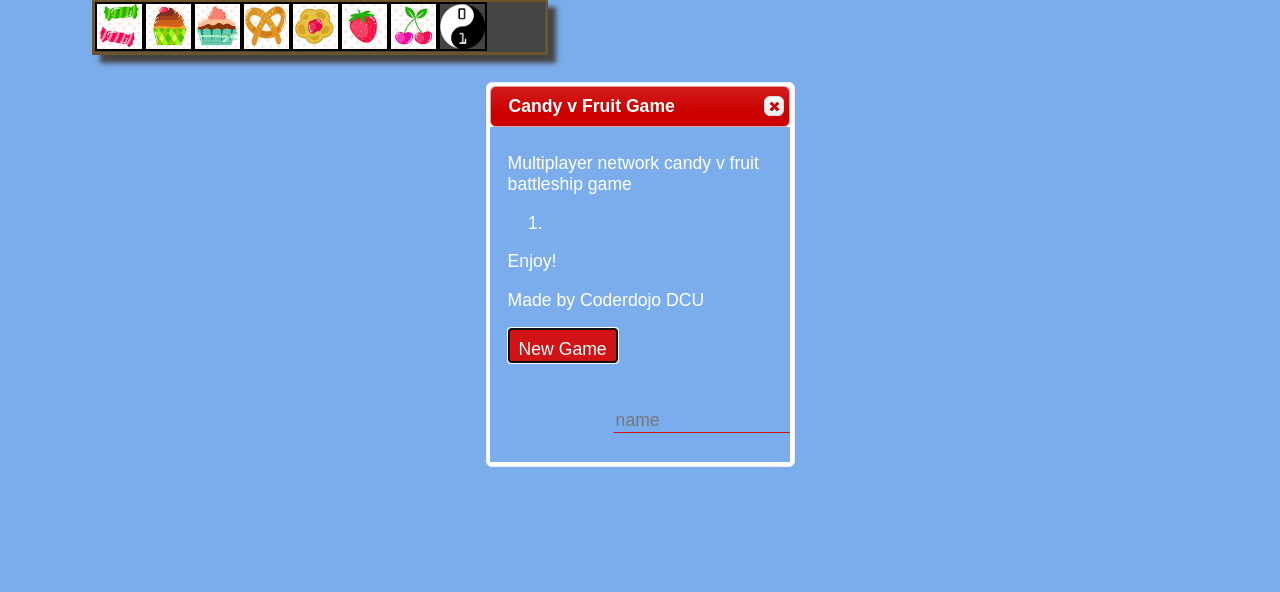
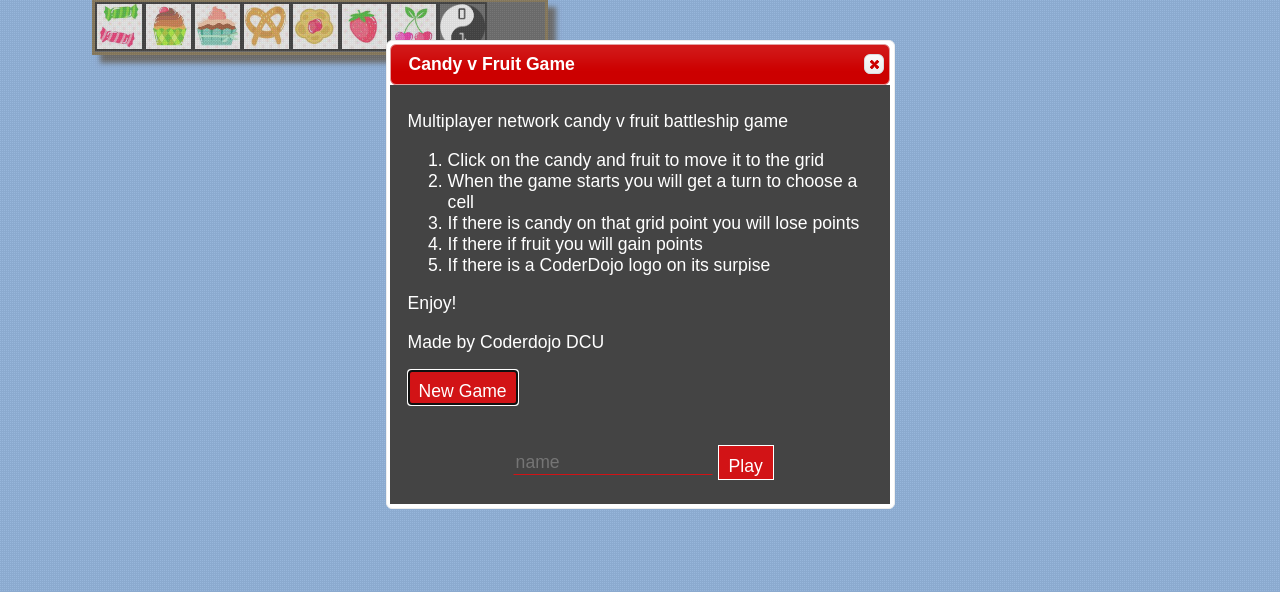
Before and after one commit to CoderDojoDCU/candy-v-fruit, a website: page public/index.html in a window 1280 px wide. Shown: the part 126-718 px from the top of the page. Drawn offline with nearby package versions, Linux system fonts and the light colour scheme; no server answers.

Commit message:
Updated with modal

```diff
--- a/public/css/style.css
+++ b/public/css/style.css
@@ -23,9 +23,10 @@ body {
 }
 
 #logo {
-	margin: 30px;
-	bottom: 0px;
-	position: absolute;
+	width: 300px;
+	margin-left: 150px;
+	padding-top: 40px;
+	float: left;
 }
 
 #imageRow {
@@ -86,13 +87,13 @@ body {
 }
 
 .input {
-    color: #D21316;
+    color: #fff;
     font-size: 15px;
     margin: 5px;
     vertical-align: top;
     width: 200px;
-    background: #7BADEC;
-    border: 1px solid #7BADEC;
+    background: #444444;
+    border: 1px solid #444444;
     border-bottom: 1px solid #D21316;
     float: left;
     height: 25px;
@@ -108,6 +109,7 @@ div.userinfo {
 
 #game {
 	padding: 20px;
+	float: left;
 }
 
 div.inputDiv {
@@ -128,6 +130,7 @@ button {
 .row {
 	width: 790px;
 	height: 40px;
+	z-index: 100;
 }
 
 .col {
@@ -164,5 +167,5 @@ img.gameIcon {
 
 .active {
   color: #fff !important;
-  background: #7BADEC !important;
+  background: #444444 !important;
 }
--- a/public/index.html
+++ b/public/index.html
@@ -18,12 +18,26 @@
 				<div id="heading">Candy
 					<span class="heading-v">v</span>
 					<span class="heading-fruit">Fruit</span>
+
 				</div>
-				<div id="welcome" class="active ui-dialog"
-					title="Candy v Fruit Game" width="500">
+				<div id="logo">
+					<img src="images/coderdojologo.png"/>
+				</div>
+				<div class="score">
+					<div class="scoreTitle">SCORE</div>
+					<div id="score">0</div>
+				</div>
+			</div>
+
+			<div id="welcome" class="active ui-dialog"
+					title="Candy v Fruit Game">
 	                <p>Multiplayer network candy v fruit battleship game</p>
 	                <ol>
-	                	<li></li>
+	                	<li>Click on the candy and fruit to move it to the grid</li>
+	                	<li>When the game starts you will get a turn to choose a cell</li>
+	                	<li>If there is candy on that grid point you will lose points</li>
+	                	<li>If there if fruit you will gain points</li>
+	                	<li>If there is a CoderDojo logo on its surpise</li>
 	                </ol>
 	                <p>Enjoy!</p>
 	                <p>Made by Coderdojo DCU</p>
@@ -40,19 +54,13 @@
 					</div>
 	            </div>
 
-				<div class="score">
-					<div class="scoreTitle">SCORE</div>
-					<div id="score">0</div>
-				</div>
-			</div>
+
 			<div id="icons">
 			</div>
 			<div id="game">
 			</div>
 
-			<div id="logo">
-				<img src="images/coderdojologo.png"/>
-			</div>
+
 		</div>
 	</body>
 </html>
--- a/public/js/game.js
+++ b/public/js/game.js
@@ -58,7 +58,15 @@ socket.on('user', function (userData) {
 });
 
 function startUp() {
-	$( "#welcome" ).dialog();
+	$( "#welcome" ).dialog(({
+	   modal: true,
+	   open: function(){
+	      jQuery('.ui-widget-overlay').bind('click',function(){
+	         dialogopen.dialog('close');
+	      });
+	   },
+	   width: "500px"
+}));
 }
 
 function play() {
```
